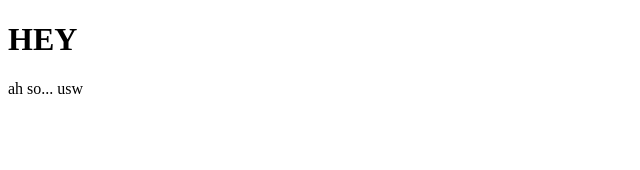
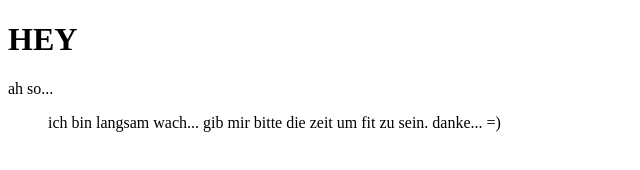
Before and after one commit to wschoeck/portfolio-1, a plain HTML site: page index.html in a window 1280 px wide. Shown: the whole page, without its empty margins (0-640 px from the left). Drawn offline with Linux system fonts and the light colour scheme.

Commit message:
Update index.html

```diff
--- a/index.html
+++ b/index.html
@@ -6,6 +6,8 @@
   </head>
   <body>
     <h1>HEY</h1>
-      <p>ah so... usw</p>
+      <p>ah so...</p>
+    <ul>
+      <p>ich bin langsam wach... gib mir bitte die zeit um fit zu sein. danke... =)</p>
   </body>
 </html>
```
